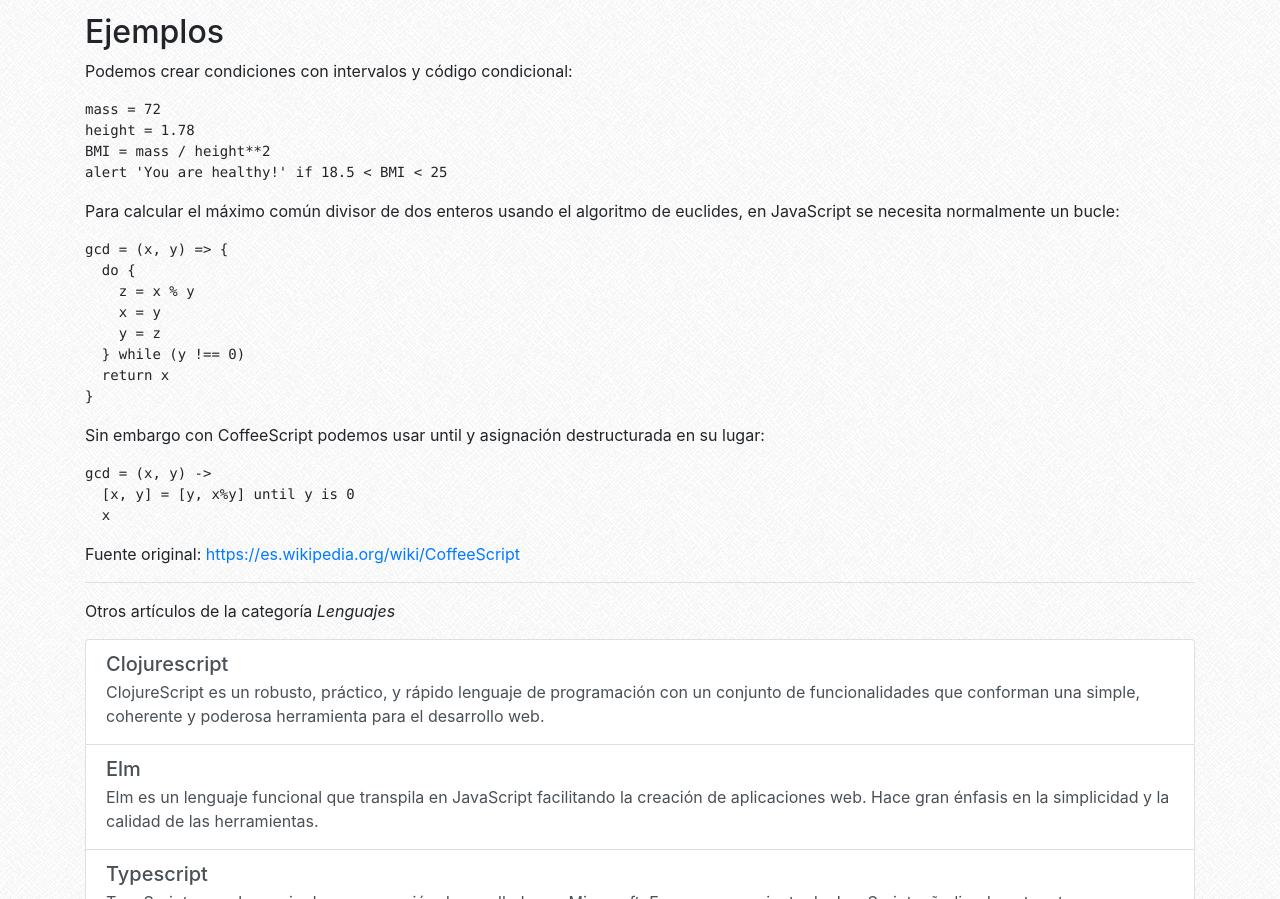
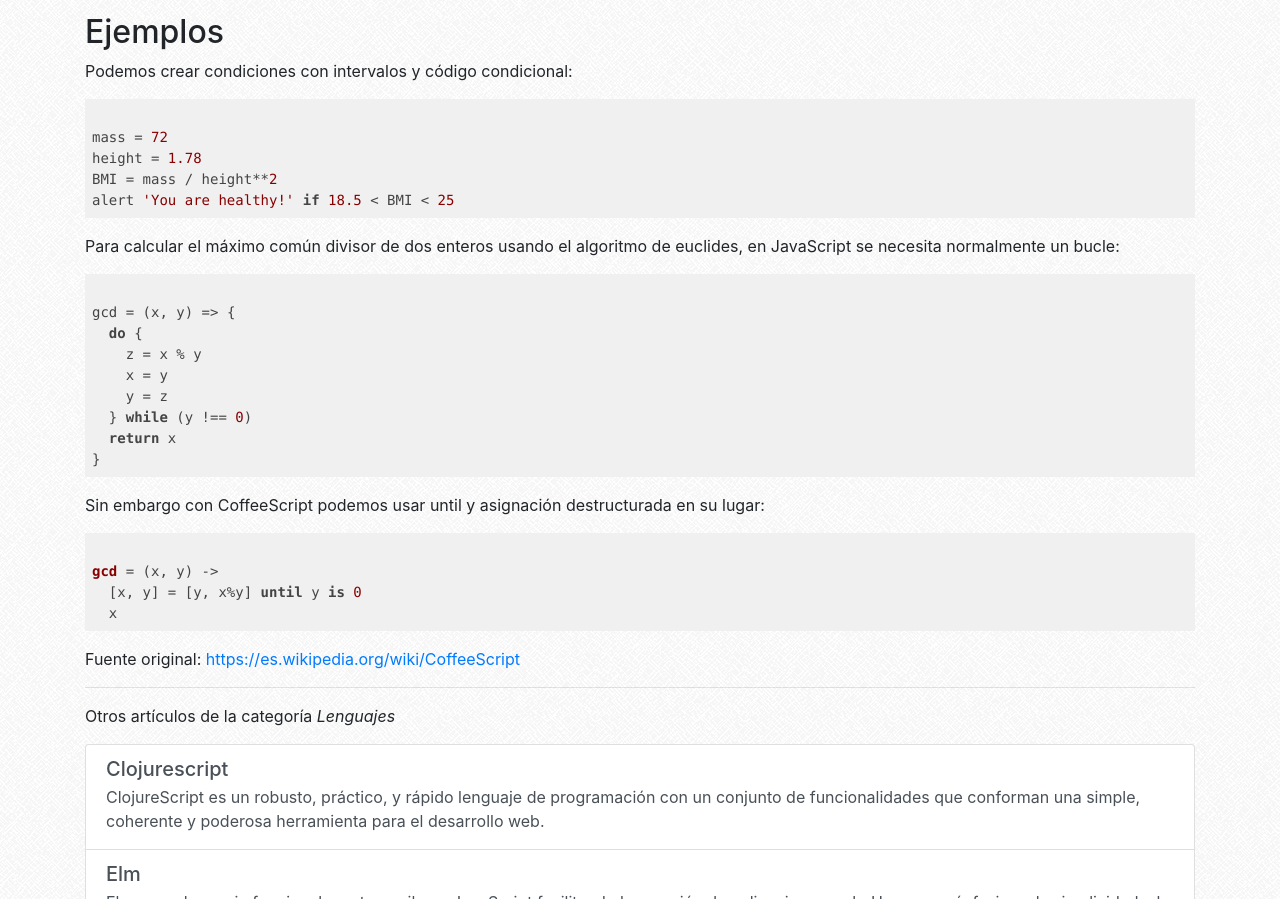
Before and after one commit to borcha-uoc/herramientas-html-css, a website built with Parcel: page categorias/lenguajes/coffeescript.html in a window 1280 px wide. Shown: the part 952-1851 px from the top of the page. Built offline with nearby package versions, Linux system fonts and the light colour scheme.

Commit message:
Se modifica el código html para indicar el lenguaje del trozo de código

```diff
--- a/categorias/lenguajes/coffeescript.html
+++ b/categorias/lenguajes/coffeescript.html
@@ -46,16 +46,16 @@
 
 <p>Podemos crear condiciones con intervalos y código condicional:</p>
 
-<pre>
+<pre><code class="coffeescript">
 mass = 72
 height = 1.78
 BMI = mass / height**2
 alert 'You are healthy!' if 18.5 < BMI < 25
-</pre>
+</code></pre>
 
 <p>Para calcular el máximo común divisor de dos enteros usando el algoritmo de euclides, en JavaScript se necesita normalmente un bucle:</p>
 
-<pre>
+<pre><code class="javascript">
 gcd = (x, y) => {
   do {
     z = x % y
@@ -64,15 +64,15 @@
   } while (y !== 0)
   return x
 }
-</pre>
+</code></pre>
 
 <p>Sin embargo con CoffeeScript podemos usar until y asignación destructurada en su lugar:</p>
 
-<pre>
+<pre><code class="coffeescript">
 gcd = (x, y) ->
   [x, y] = [y, x%y] until y is 0
   x
-</pre>
+</code></pre>
 
 <p>Fuente original: <a href="https://es.wikipedia.org/wiki/CoffeeScript">https://es.wikipedia.org/wiki/CoffeeScript</a></p>
 
```
